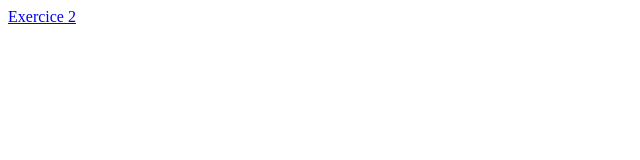
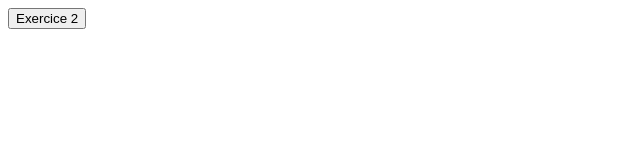
Before and after one commit to castillonnathan/cours_B1_Web, a plain HTML site: page public_html/index.html in a window 1280 px wide. Shown: the whole page, without its empty margins (0-640 px from the left). Drawn offline with Linux system fonts and the light colour scheme.

Commit message:
ajuste le bouton pour la page qui va vers le TP3

```diff
--- a/public_html/index.html
+++ b/public_html/index.html
@@ -10,6 +10,6 @@ Click nbfs://nbhost/SystemFileSystem/Templates/Other/html.html to edit this temp
         <meta name="viewport" content="width=device-width, initial-scale=1.0">
     </head>
     <body>
-        <a href="https://castillonnathan.github.io/cours_B1_Web/public_html/TP3.html">Exercice 2</a>
+        <button onclick="window.location.href='TP3.html'">Exercice 2</button>
     </body>
 </html>
```
